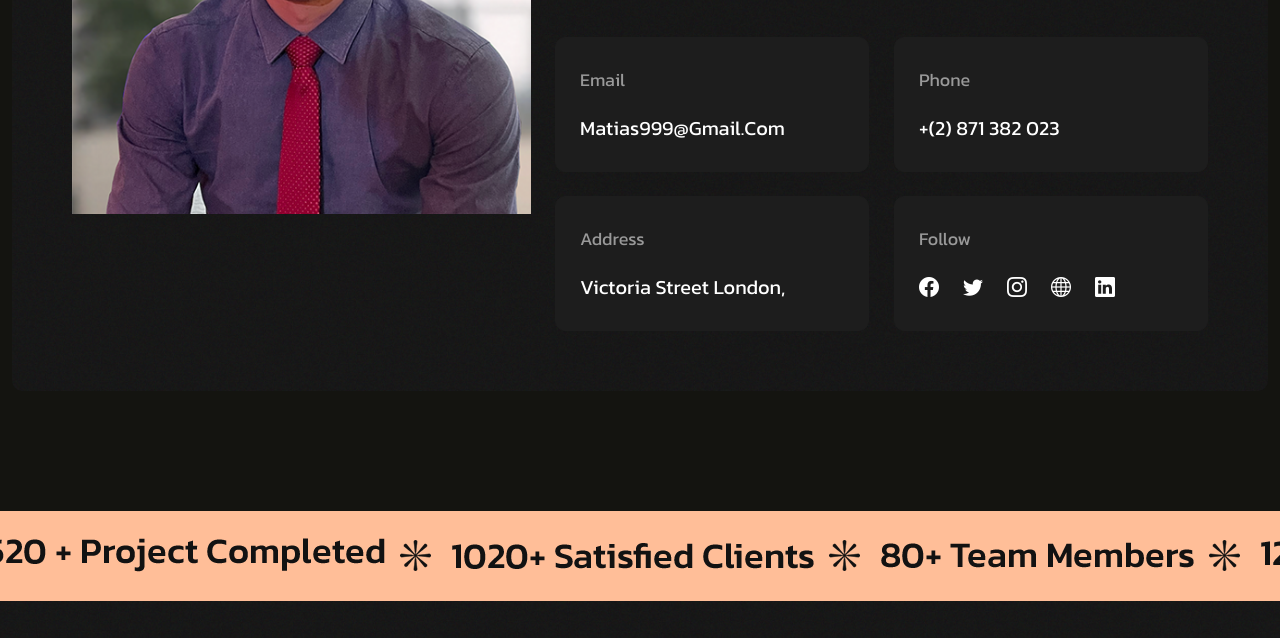
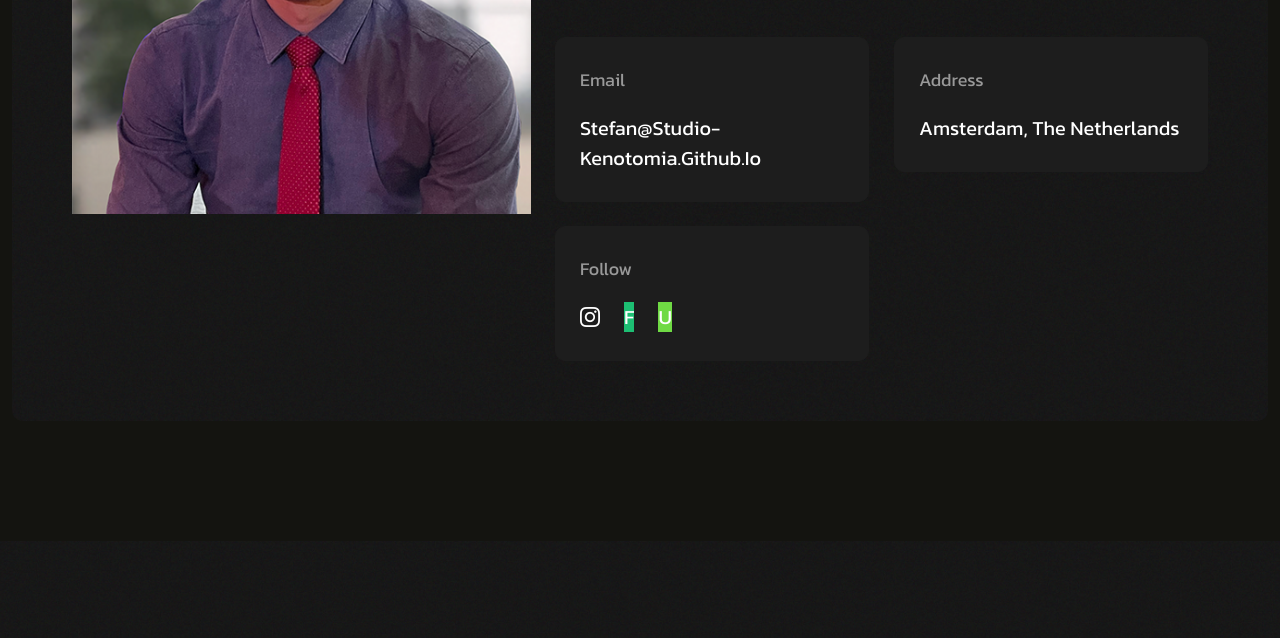
Before and after one commit to studio-kenotomia/studio-kenotomia.github.io, a plain HTML site: page index.html in a window 1280 px wide. Shown: the part 1558-2196 px from the top of the page. Drawn offline with Linux system fonts and the light colour scheme.

Commit message:
Update index.html

```diff
--- a/index.html
+++ b/index.html
@@ -159,7 +159,7 @@
       <div class="banner__xlsocial">
          <ul class="banner__soci d-grid justify-content-center">
             <li>
-               <a href="https://www.instagram.com" target="_blank">
+               <a href="https://www.instagram.com/studio_kenotomia/" target="_blank">
                   <i class="bi bi-instagram"></i>
                </a>
             </li>
@@ -199,7 +199,7 @@
                  <button class="tablink">About Me</button>
              </li>
              <li class="nav-links">
-                 <button class="tablink">Experience</button>
+                 <button class="tablink">Recent Work</button>
              </li>
              <li class="nav-links">
                  <button class="tablink">Education</button>
@@ -238,23 +238,12 @@
                                              Email
                                           </span>
                                           <a href="#0">
-                                             matias999@gmail.com
+                                             stefan@studio-kenotomia.github.io
                                           </a>
                                        </div>
                                     </div>
                                  </div>
-                                 <div class="col-xxl-6 col-xl-6 col-lg-12 col-md-6" data-aos="zoom-in">
-                                    <div class="abox">
-                                       <div class="about__contbox__item">
-                                          <span class="ptext fz-18 mb-20 d-block">
-                                             Phone
-                                          </span>
-                                          <a href="#0">
-                                             +(2) 871 382 023
-                                          </a>
-                                       </div>
-                                    </div>
-                                 </div>
+
                                  <div class="col-xxl-6 col-xl-6 col-lg-12 col-md-6" data-aos="zoom-in">
                                     <div class="abox">
                                        <div class="about__contbox__item">
@@ -262,7 +251,7 @@
                                              Address
                                           </span>
                                           <a href="#0">
-                                             Victoria Street London,
+                                             Amsterdam, The Netherlands
                                           </a>
                                        </div>
                                     </div>
@@ -275,34 +264,25 @@
                                           </span>
                                           <ul class="d-flex align-items-center gap-2 gap-xl-4">
                                              <li>
-                                                <a href="#0">
-                                                   <i class="bi bi-facebook"></i>
-                                                </a>
-                                             </li>
-                                             <li>
-                                                <a href="#0">
-                                                   <i class="bi bi-twitter"></i>
-                                                </a>
-                                             </li>
-                                             <li>
-                                                <a href="#0">
+                                                <a href="https://www.instagram.com/studio_kenotomia/" target="_blank">
                                                    <i class="bi bi-instagram"></i>
                                                 </a>
                                              </li>
                                              <li>
-                                                <a href="#0">
-                                                   <i class="bi bi-globe"></i>
+                                                <a href="https://www.fiverr.com/stefantsek" target="_blank" class="custom-icon fiver-icon">
+                                                   f
                                                 </a>
                                              </li>
                                              <li>
-                                                <a href="#0">
-                                                   <i class="bi bi-linkedin"></i>
+                                                <a href="https://www.upwork.com/freelancers/~017eb694566ba6c12c" target="_blank" class="custom-icon upwork-icon">
+                                                   U
                                                 </a>
                                              </li>
                                           </ul>
                                        </div>
                                     </div>
                                  </div>
+
                               </div>
                            </div>
                         </div>
@@ -321,7 +301,7 @@
                      <div class="col-lg-7">
                         <div class="about__onecontent">
                            <h2>
-                              My Experience
+                              Recent Work
                            </h2>
                            <p>
                               Neque porro quisquam est, qui dolorem ipsum quia dolor sit consectetur, aliquam quaerats voluptatem. Ut enim ad minima veniam, exercitationem laboriosam, nisi ut aliquid ex ea autem velit esse quam nihil
@@ -329,15 +309,13 @@
                            <div class="exprience__box mt-30">
                               <div class="exri__item">
                                  <span class="fz-18 fw-500 base">
-                                    In 2011
+                                    By Sven Design
                                  </span>
                                  <div class="expri__cont">
                                     <h4 class="mb-15 text-white">
-                                       Software Engineer
+                                       Architect and 3D visualizer
                                     </h4>
-                                    <p class="fz-18 pra d-block">
-                                       UI Head & Manager
-                                    </p>
+
                                  </div>
                               </div>
                               <div class="exri__item">
@@ -526,20 +504,7 @@
 <!--<< about personal >>-->
 
 <!--<< text slide v2 >>-->
-<div class="marquee-wrapper text-slider">
-   <div class="marquee-inner to-right">
-      <ul class="marqee-list d-flex">
-            <li class="marquee-item">
-                <img src="assets/img/banner/ts5.png" alt="text-slide"> <span class="stroke-text"><img src="assets/img/banner/ts6.png" alt="text-slide"></span>
-                <img src="assets/img/banner/ts7.png" alt="text-slide"> <span class="stroke-text"><img src="assets/img/banner/ts8.png" alt="text-slide"></span>
-                <img src="assets/img/banner/ts5.png" alt="text-slide"> <span class="stroke-text"><img src="assets/img/banner/ts6.png" alt="text-slide"></span>
-                <img src="assets/img/banner/ts7.png" alt="text-slide"> <span class="stroke-text"><img src="assets/img/banner/ts8.png" alt="text-slide"></span>
-                <img src="assets/img/banner/ts5.png" alt="text-slide"> <span class="stroke-text"><img src="assets/img/banner/ts6.png" alt="text-slide"></span>
-                <img src="assets/img/banner/ts7.png" alt="text-slide"> <span class="stroke-text"><img src="assets/img/banner/ts8.png" alt="text-slide"></span>
-            </li>
-      </ul>
-   </div>
-</div>
+
 <!--<< text slide v2 >>-->
 
 <!--<< our aword >>-->
```
